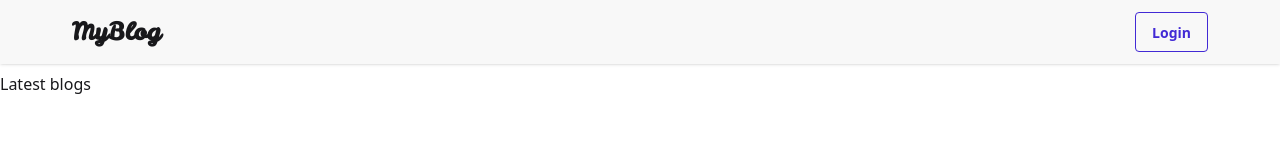
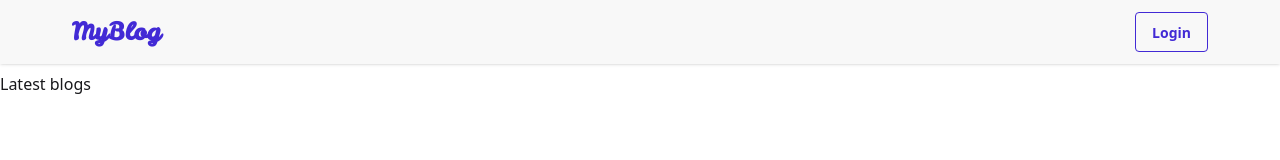
Before and after one commit to TranPhat-28/my-blog-client, a React (Vite) app: page /blogs in a window 1280 px wide. Shown: the top 160 px of the page. Built offline with nearby package versions, Linux system fonts and the light colour scheme.

Commit message:
chore: Add color to logo

```diff
--- a/src/components/Navbar.tsx
+++ b/src/components/Navbar.tsx
@@ -4,14 +4,14 @@ import { useState } from "react";
 
 const Navbar = () => {
     const navigate = useNavigate();
-    const [isAuthed, setIsAuthed] = useState<boolean>(false);
+    const [isAuthed] = useState<boolean>(false);
 
     return (
         <>
             <div className="h-16 w-full fixed shadow bg-base-200">
                 <div className="h-full w-full max-w-6xl mx-auto flex items-center px-2">
                     <button
-                        className="font-logo cursor-pointer"
+                        className="font-logo cursor-pointer text-primary"
                         onClick={() => navigate("/")}
                     >
                         MyBlog
--- a/src/layouts/LoginLayout.tsx
+++ b/src/layouts/LoginLayout.tsx
@@ -2,7 +2,7 @@ const LoginLayout = () => {
     return (
         <div className="h-screen w-screen bg-base-200 flex items-center justify-center p-4">
             <div className="bg-white shadow-lg w-full shadow-gray-400 rounded-xl p-4 justify-center max-w-md">
-                <h1 className="font-logo text-center ">MyBlog</h1>
+                <h1 className="font-logo text-center text-primary pb-2">MyBlog</h1>
                 {/* Email login */}
                 <div className="w-full flex justify-center">
                     <input
```
